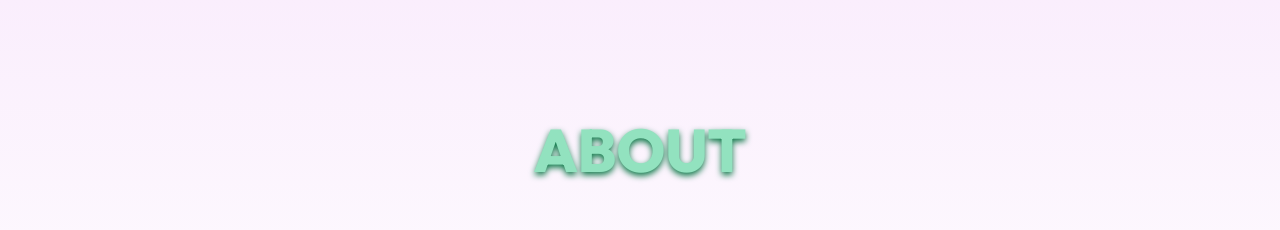
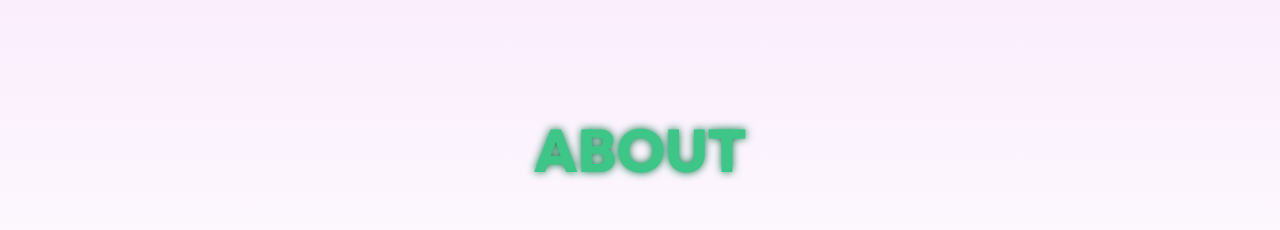
Before and after one commit to Mi-Yeon-Kim/portfolio-website, a Next.js app: page / in a window 1280 px wide. Shown: the part 920-1150 px from the top of the page. Built offline with nearby package versions, Linux system fonts and the light colour scheme; a web font is replaced by a local one.

Commit message:
minor change section title

```diff
--- a/app/components/SectionTitle.tsx
+++ b/app/components/SectionTitle.tsx
@@ -1,6 +1,6 @@
 export default function SectionTitle({title}: {title: string})
 {
     return (
-        <h2 className= "text-6xl font-extrabold text-center mt-10 mb-20 uppercase text-secondary-200 drop-shadow-md drop-shadow-secondary-700">{title}</h2>
+        <h2 className= "text-6xl font-extrabold text-center mt-10 mb-20 uppercase text-secondary-400 text-shadow-[0_0_8px] text-shadow-secondary-700 drop">{title}</h2>
     );
 }
```
